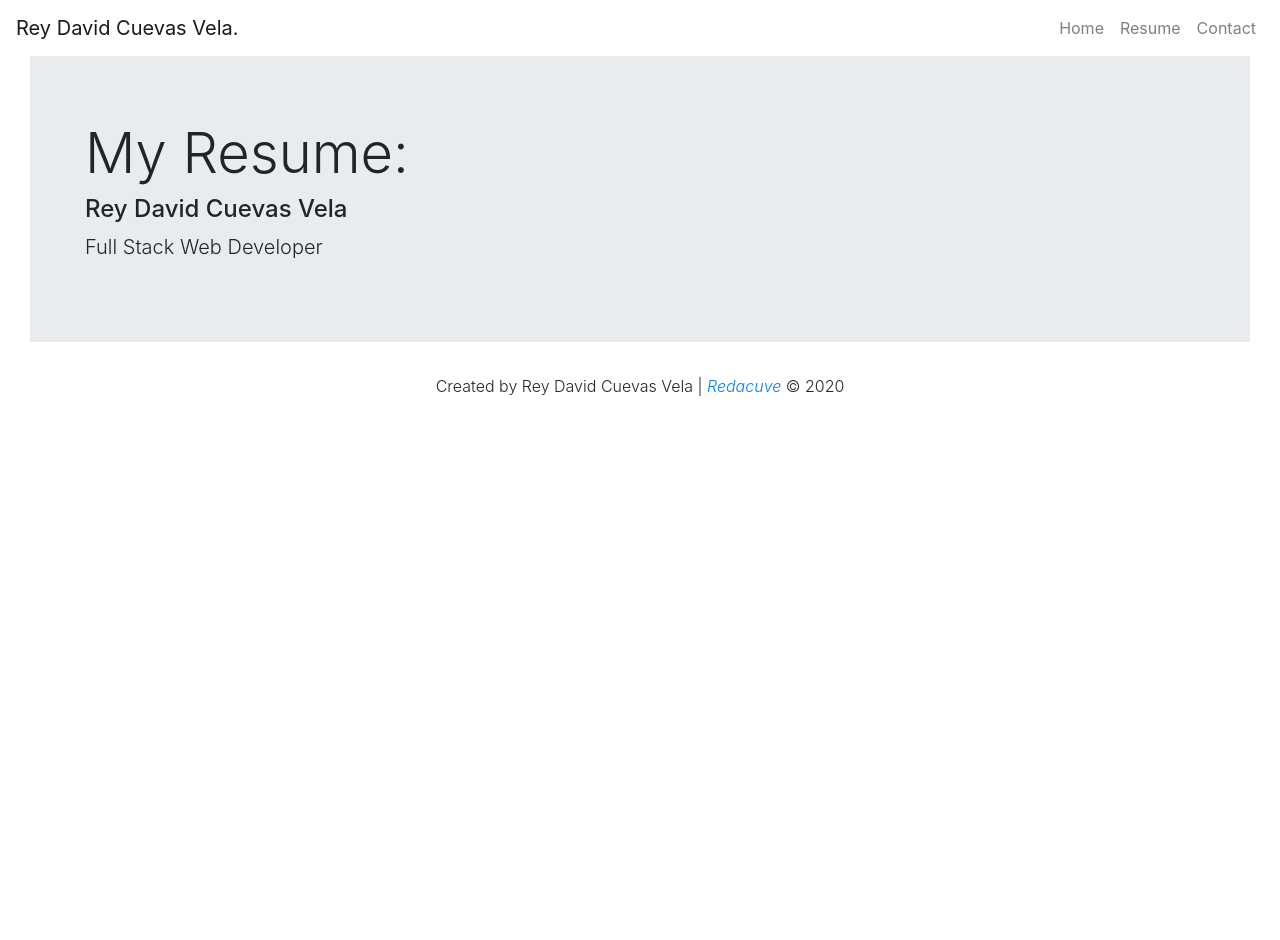
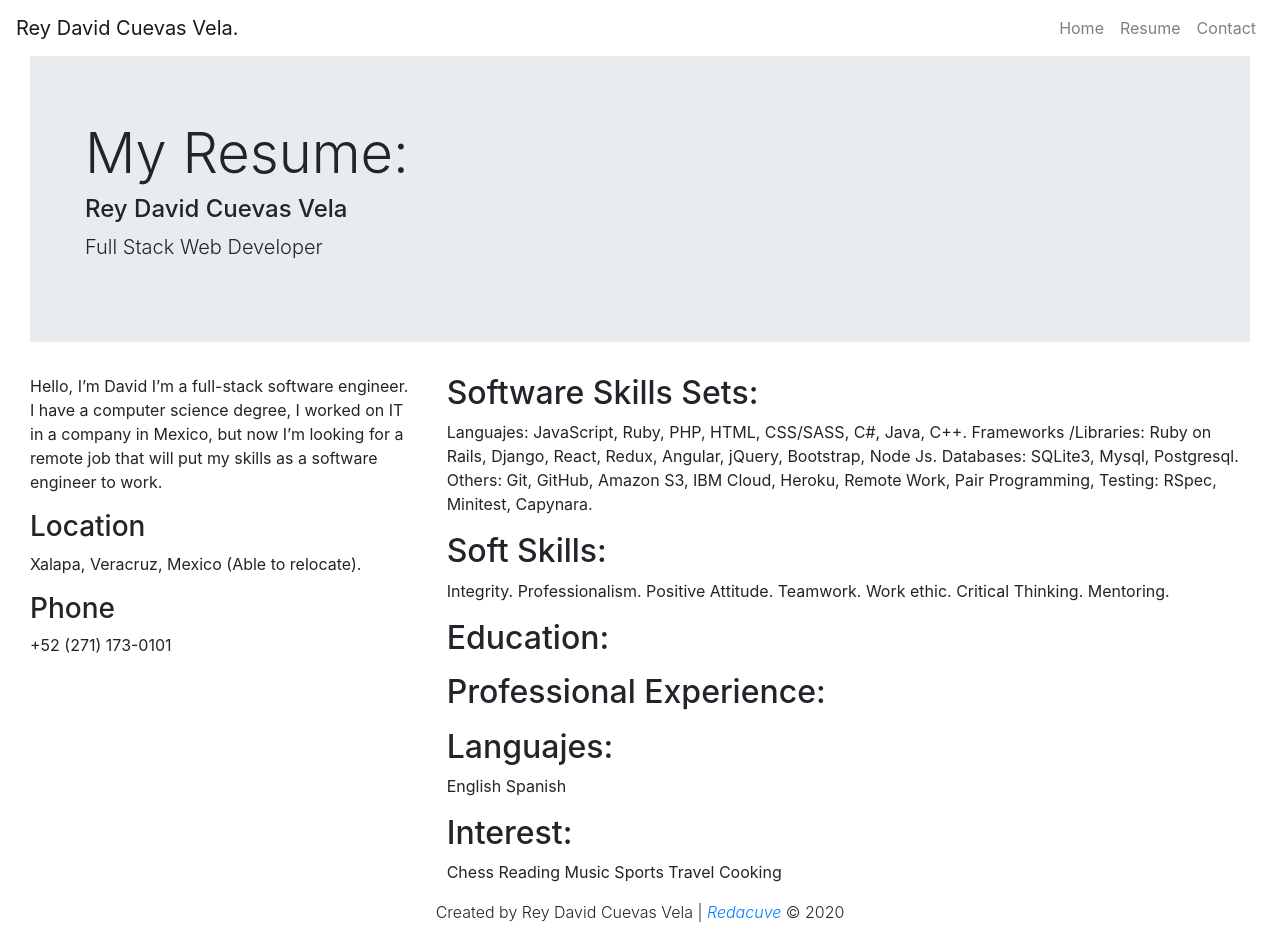
Before and after one commit to redacuve/my-portfolio, a React (Create React App) app: page /resume in a window 1280 px wide. Before the commit the page ends 800 px from the top, so only its background shows below. Built offline with nearby package versions, Linux system fonts and the light colour scheme.

Commit message:
added information on my resume link page

```diff
--- a/src/components/Resume.js
+++ b/src/components/Resume.js
@@ -5,6 +5,67 @@
     return(
         <Container fluid={true}>
             <Jumbo title="My Resume:" subtitle="Rey David Cuevas Vela" text="Full Stack Web Developer" />
+            <div className="row">
+                <div className="col-4">
+                    <div>
+                    <p>
+                        Hello, I’m David I’m a full-stack software engineer. I have a computer science degree, I worked on IT in a company in Mexico, but now I’m looking for a remote job that will put my skills as a software engineer to work.
+                    </p>
+                    <h3>Location</h3>
+                    <p>
+                        Xalapa, Veracruz, Mexico (Able to relocate).
+                    </p>
+                    <h3>Phone</h3>
+                    <p>
+                        +52 (271) 173-0101
+                    </p>
+                    </div>
+                </div>
+                <div className="col-8">
+                    <h2>Software Skills Sets:</h2>
+                    <p>
+                    Languajes:
+                    JavaScript, Ruby, PHP, HTML, CSS/SASS, C#, Java, C++.
+
+                    Frameworks /Libraries:
+                    Ruby on Rails, Django, React, Redux, Angular, jQuery, Bootstrap, Node Js.
+                    Databases:
+                    SQLite3, Mysql, Postgresql.
+                    Others:
+                    Git, GitHub, Amazon S3, IBM Cloud, Heroku, Remote Work, Pair Programming,
+                    Testing:
+                    RSpec, Minitest, Capynara.
+                    </p>
+                    <h2>Soft Skills:</h2>
+                    <p>
+                        Integrity.
+                        Professionalism.
+                        Positive Attitude.
+                        Teamwork.
+                        Work ethic.
+                        Critical Thinking.
+                        Mentoring.
+                    </p>
+                    <h2>Education:</h2>
+                    <p></p>
+                    <h2>Professional Experience:</h2>
+                    <p></p>
+                    <h2>Languajes:</h2>
+                    <p>
+                        English
+                        Spanish
+                    </p>
+                    <h2>Interest:</h2>
+                    <p>
+                    Chess
+                    Reading
+                    Music
+                    Sports
+                    Travel
+                    Cooking
+                    </p>
+                </div>
+            </div>
         </Container>
     );
 }
```
